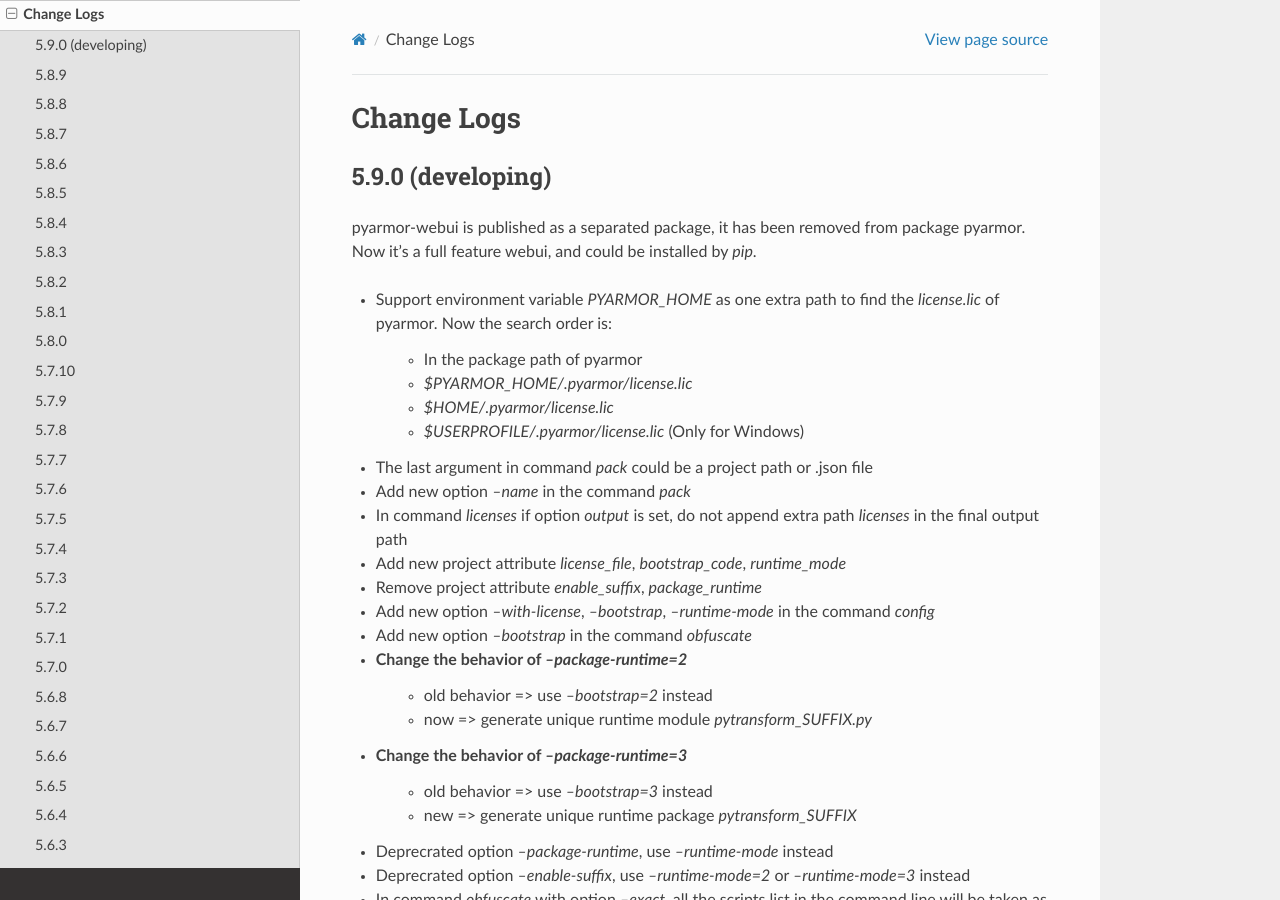
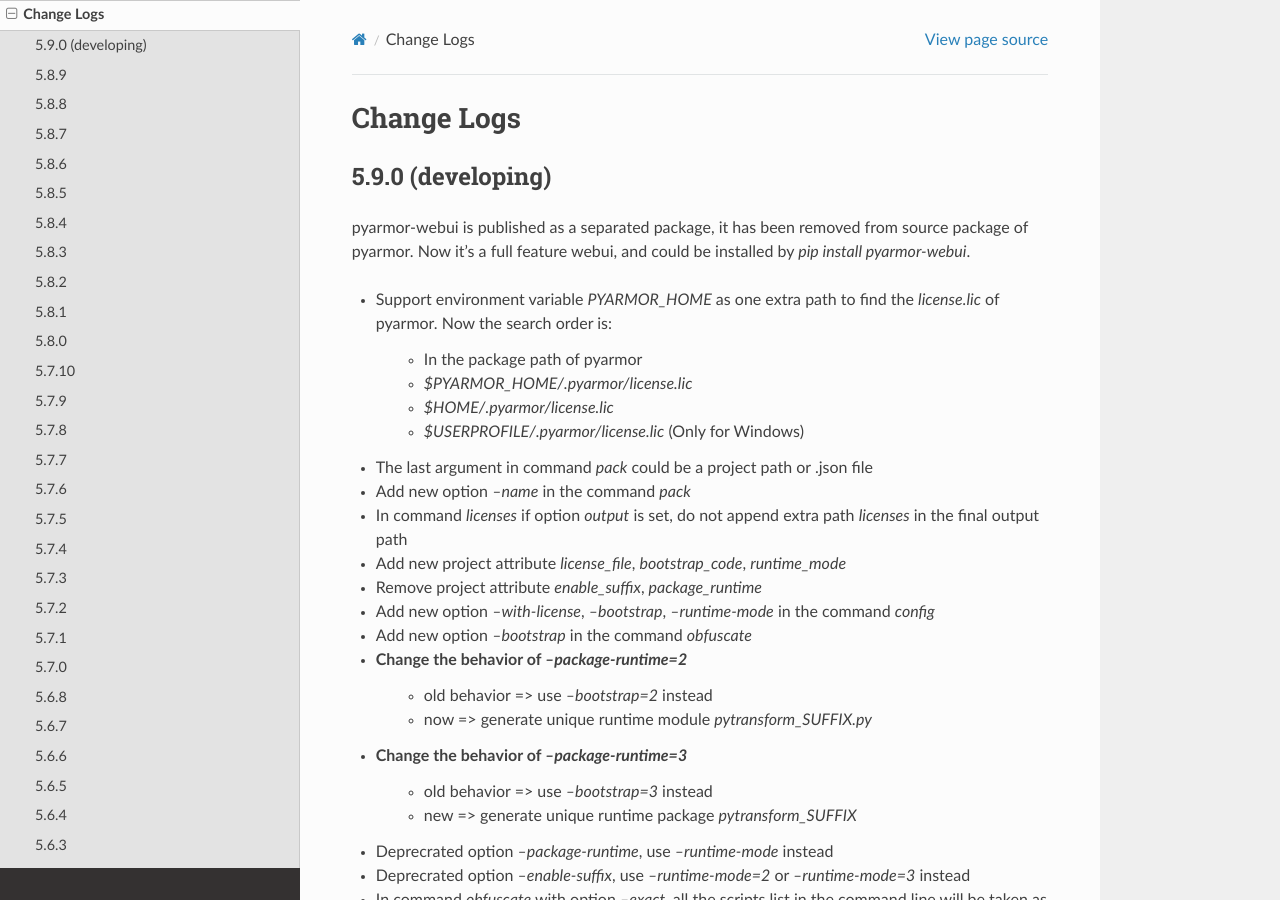
Before and after one commit to dashingsoft/pyarmor, a Sphinx documentation site: the page built from docs/change-logs.rst, in a window 1280 px wide and 900 px high. Built offline with Sphinx 7.4.7 and the Read the Docs theme 2.0.0, drawn with Linux system fonts in a browser that asks for light colours.

Commit message:
Refine change log

```diff
--- a/docs/change-logs.rst
+++ b/docs/change-logs.rst
@@ -5,8 +5,10 @@
 
 5.9.0 (developing)
 ------------------
+
 pyarmor-webui is published as a separated package, it has been removed from
-package pyarmor. Now it's a full feature webui, and could be installed by `pip`.
+source package of pyarmor. Now it's a full feature webui, and could be installed
+by `pip install pyarmor-webui`.
 
 * Support environment variable `PYARMOR_HOME` as one extra path to find the
   `license.lic` of pyarmor. Now the search order is:
```
